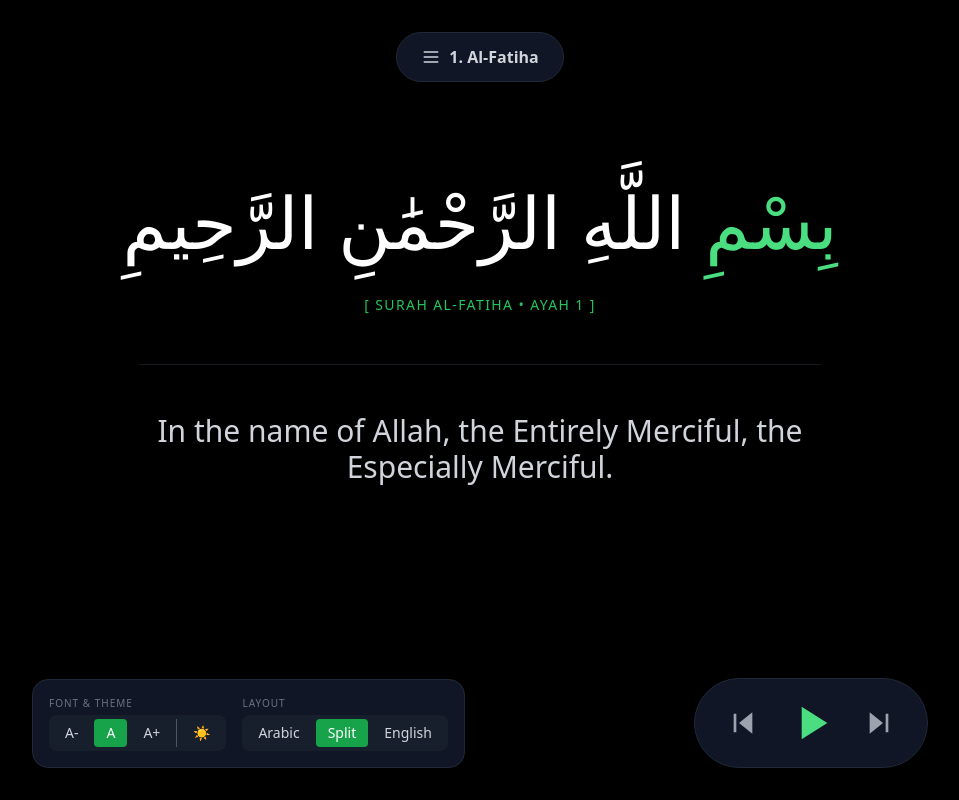
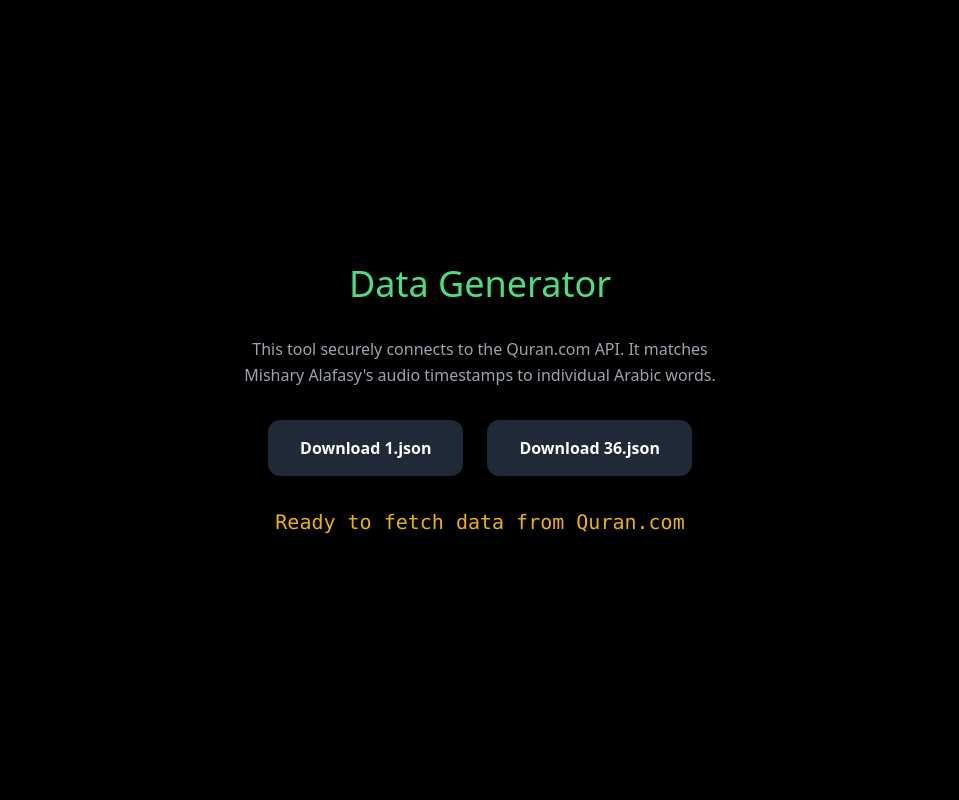
Before and after one commit to beparifahim/Quran-Display, a React (Vite) app: page / in a window 1280 px wide. Shown: the whole page, without its empty margins (160-1119 px from the left). Built offline with nearby package versions, Linux system fonts and the light colour scheme; a web font is replaced by a local one.

Commit message:
Implement data fetching and download functionality
Updated the App component to fetch data from the Quran.com API and download Surah data as JSON files.

```diff
--- a/src/App.jsx
+++ b/src/App.jsx
@@ -1,36 +1,87 @@
 import React, { useState } from 'react';
-import QuranDisplay from './components/QuranDisplay';
-
-// A mock catalog of Surahs. You can expand this JSON later.
-const quranCatalog = [
-  {
-    surah_number: 1,
-    name: "Al-Fatiha",
-    audio_source: "https://download.quranicaudio.com/quran/mishaari_raashid_al_3afaasee/001.mp3",
-    ayahs: [
-      { ayah_number: 1, text_english: "In the name of Allah, the Entirely Merciful, the Especially Merciful.", start_time: 0.0, end_time: 7.0, words: [{ arabic: "بِسْمِ", start_time: 0.0, end_time: 1.5 }, { arabic: "اللَّهِ", start_time: 1.5, end_time: 3.0 }, { arabic: "الرَّحْمَٰنِ", start_time: 3.0, end_time: 5.0 }, { arabic: "الرَّحِيمِ", start_time: 5.0, end_time: 7.0 }] },
-      { ayah_number: 2, text_english: "[All] praise is [due] to Allah, Lord of the worlds -", start_time: 7.0, end_time: 12.5, words: [{ arabic: "الْحَمْدُ", start_time: 7.0, end_time: 8.5 }, { arabic: "لِلَّهِ", start_time: 8.5, end_time: 9.5 }, { arabic: "رَبِّ", start_time: 9.5, end_time: 10.5 }, { arabic: "الْعَالَمِينَ", start_time: 10.5, end_time: 12.5 }] }
-    ]
-  },
-  {
-    surah_number: 36,
-    name: "Ya-Sin",
-    audio_source: "https://download.quranicaudio.com/quran/mishaari_raashid_al_3afaasee/036.mp3",
-    ayahs: [
-      { ayah_number: 57, text_english: "For them therein is fruit, and for them is whatever they request", start_time: 254.3, end_time: 260.1, words: [{ arabic: "لَهُمْ", start_time: 254.3, end_time: 255.0 }, { arabic: "فِيهَا", start_time: 255.0, end_time: 256.0 }, { arabic: "فَاكِهَةٌ", start_time: 256.0, end_time: 257.5 }, { arabic: "وَلَهُم", start_time: 257.5, end_time: 258.5 }, { arabic: "مَّا", start_time: 258.5, end_time: 259.0 }, { arabic: "يَدَّعُونَ", start_time: 259.0, end_time: 260.1 }] },
-      { ayah_number: 58, text_english: "\"Peace,\" a word from a Merciful Lord.", start_time: 260.1, end_time: 265.0, words: [{ arabic: "سَلَامٌ", start_time: 260.1, end_time: 261.2 }, { arabic: "قَوْلًا", start_time: 261.2, end_time: 262.5 }, { arabic: "مِّن", start_time: 262.5, end_time: 263.1 }, { arabic: "رَّبٍّ", start_time: 263.1, end_time: 263.8 }, { arabic: "رَّحِيمٍ", start_time: 263.8, end_time: 265.0 }] }
-    ]
-  }
-];
 
 export default function App() {
-  const [activeSurahIndex, setActiveSurahIndex] = useState(0);
+  const [status, setStatus] = useState("Ready to fetch data from Quran.com");
+
+  const generateData = async (chapterNum, chapterName) => {
+    setStatus(`Fetching Surah ${chapterNum}...`);
+    try {
+      // 1. Fetch English Translation (Clear Quran) and Arabic Words
+      const textRes = await fetch(`https://api.quran.com/api/v4/verses/by_chapter/${chapterNum}?words=true&translations=131&fields=text_uthmani&per_page=300`);
+      const textData = await textRes.json();
+
+      // 2. Fetch Audio Timestamps for Mishary Alafasy (Reciter ID: 7)
+      const audioRes = await fetch(`https://api.quran.com/api/v4/recitations/7/by_chapter/${chapterNum}?per_page=300`);
+      const audioData = await audioRes.json();
+
+      const paddedNum = String(chapterNum).padStart(3, '0');
+
+      const result = {
+        surah_number: chapterNum,
+        name: chapterName,
+        audio_source: `https://download.quranicaudio.com/quran/mishaari_raashid_al_3afaasee/${paddedNum}.mp3`,
+        ayahs: []
+      };
+
+      textData.verses.forEach((verse) => {
+        const audioVerse = audioData.audio_files.find(a => a.verse_key === verse.verse_key);
+
+        const words = verse.words
+          .filter(w => w.char_type_name !== 'end')
+          .map((word) => {
+             // API segments format: [word_position, start_time_ms, end_time_ms]
+             const segment = audioVerse?.segments?.find(s => s[0] === word.position);
+             return {
+                arabic: word.text_uthmani || word.text,
+                start_time: segment ? segment[1] / 1000 : 0,
+                end_time: segment ? segment[2] / 1000 : 0
+             };
+          });
+
+        const start = words.length > 0 ? words[0].start_time : 0;
+        const end = words.length > 0 ? words[words.length - 1].end_time : 0;
+
+        result.ayahs.push({
+          ayah_number: parseInt(verse.verse_key.split(':')[1]),
+          text_english: verse.translations[0]?.text.replace(/<[^>]+>/g, ''),
+          start_time: start,
+          end_time: end,
+          words: words
+        });
+      });
+
+      // Automatically download the formatted JSON file
+      const blob = new Blob([JSON.stringify(result, null, 2)], { type: "application/json" });
+      const url = URL.createObjectURL(blob);
+      const a = document.createElement('a');
+      a.href = url;
+      a.download = `${chapterNum}.json`;
+      a.click();
+
+      setStatus(`Successfully downloaded ${chapterNum}.json!`);
+    } catch (err) {
+      console.error(err);
+      setStatus(`Error fetching data: ${err.message}`);
+    }
+  };
 
   return (
-    <QuranDisplay
-      surahData={quranCatalog[activeSurahIndex]}
-      allSurahs={quranCatalog}
-      onSurahChange={(index) => setActiveSurahIndex(index)}
-    />
+    <div className="min-h-screen bg-black text-white flex flex-col items-center justify-center space-y-8 p-8">
+      <h1 className="text-4xl font-light text-green-400">Data Generator</h1>
+      <p className="text-gray-400 max-w-lg text-center leading-relaxed">
+        This tool securely connects to the Quran.com API. It matches Mishary Alafasy's audio timestamps to individual Arabic words.
+      </p>
+
+      <div className="flex space-x-6">
+        <button onClick={() => generateData(1, "Al-Fatiha")} className="px-8 py-4 bg-gray-800 hover:bg-gray-700 rounded-xl font-bold">
+          Download 1.json
+        </button>
+        <button onClick={() => generateData(36, "Ya-Sin")} className="px-8 py-4 bg-gray-800 hover:bg-gray-700 rounded-xl font-bold">
+          Download 36.json
+        </button>
+      </div>
+
+      <p className="text-yellow-500 mt-8 text-xl font-mono">{status}</p>
+    </div>
   );
 }
```
